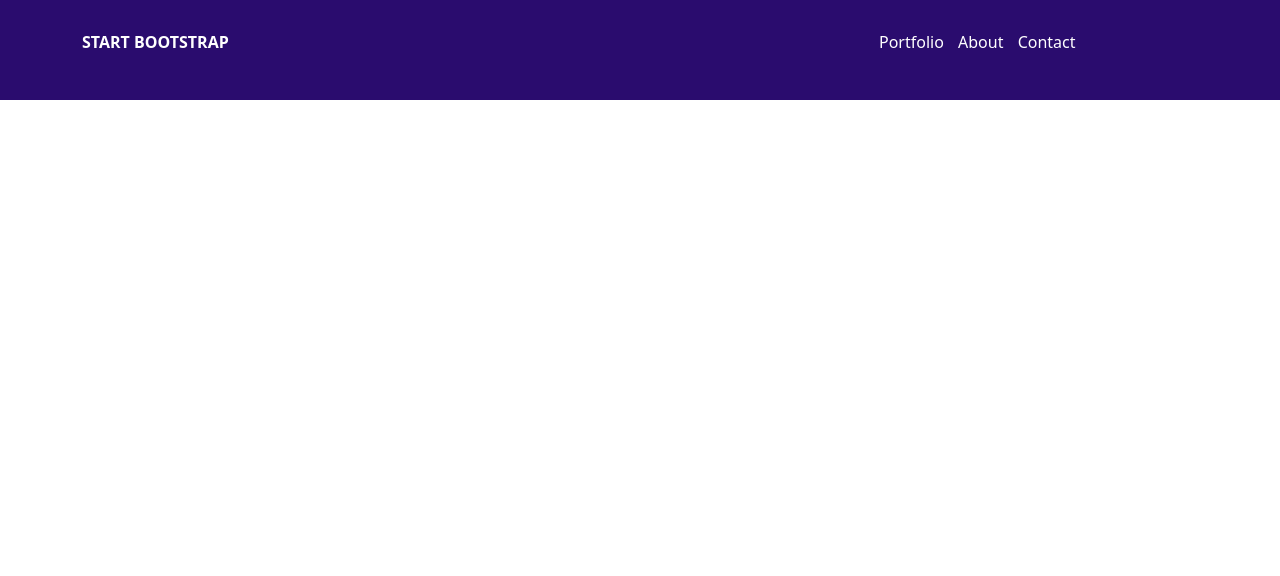
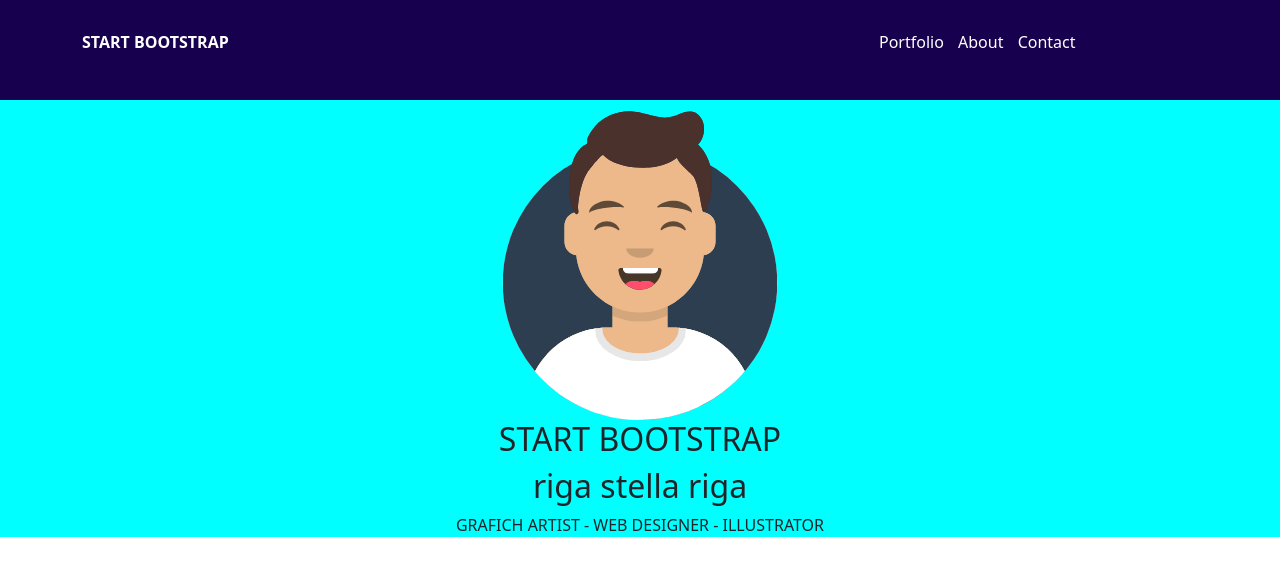
Before and after one commit to OcimaOcram/html-css-bootstrap-freelancer, a plain HTML site: page index.html in a window 1280 px wide. Drawn offline with nearby package versions, Linux system fonts and the light colour scheme.

Commit message:
jumbotron terminato

```diff
--- a/index.html
+++ b/index.html
@@ -25,5 +25,30 @@
             </div>
         </div>
     </header>
+    <div class="jumbotron">
+        <div class="row">
+            <div class="col-3">
+                <img  src="img/avatar.svg" alt="">
+            </div>
+        </div>
+        <div class="row">
+            <div class="pippo col-4" >
+                <h2>START BOOTSTRAP</h2>
+            </div>
+        </div>
+        <div class="row">
+            <div class="pippo col-4" >
+                <h2>riga stella riga</h2>
+            </div>
+        </div>
+        <div class="row">
+            <div class="pippo col-7" >
+                <div>GRAFICH ARTIST - WEB DESIGNER - ILLUSTRATOR</div>
+            </div>
+        </div>
+    </div>
+    <div id="portfolio">
+
+    </div>
 </body>
 </html>
--- a/style.css
+++ b/style.css
@@ -1,6 +1,6 @@
 
 header {
-    background-color: rgb(42, 12, 110);
+    background-color: rgb(23, 0, 78);
     height: 100px;
     align-items: center;
     display: flex;
@@ -12,3 +12,12 @@ li {
     text-decoration: none;
     margin: 5px;
 }
+.row {
+    justify-content: center;
+}
+.pippo {
+    text-align: center;
+}
+.jumbotron {
+    background-color: aqua;
+}
```
